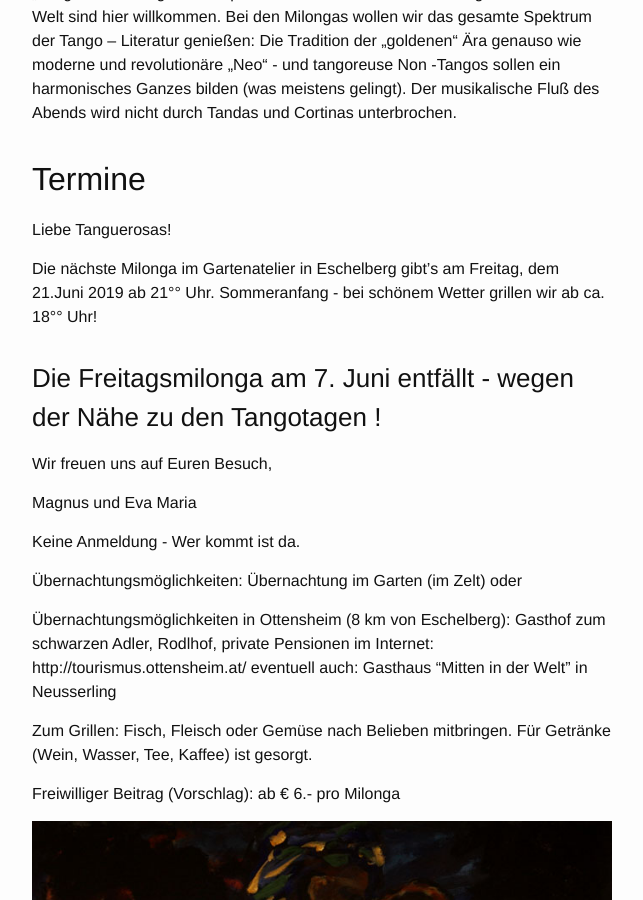
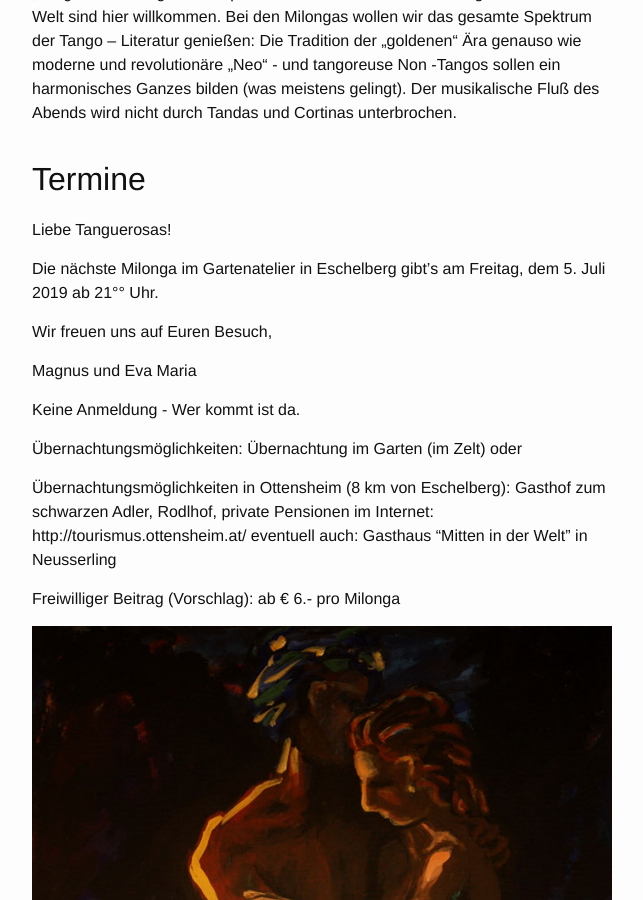
Before and after one commit to eschelberg/eschelberg.github.io, a Jekyll site: the page built from tango/index.md, in a window 1280 px wide and 900 px high, scrolled down 653 px. Shown: the whole window, without its empty margins (158-801 px from the left). Built offline with Jekyll 4.4.1, drawn with Linux system fonts in a browser that asks for light colours.

Commit message:
Update index.md

```diff
--- a/tango/index.md
+++ b/tango/index.md
@@ -13,10 +13,7 @@
 
 Liebe Tanguerosas!
 
-Die nächste Milonga im Gartenatelier in Eschelberg gibt’s am Freitag, dem 21.Juni 2019 ab 21°° Uhr.
-Sommeranfang - bei schönem Wetter grillen wir ab ca. 18°° Uhr!
-
-### Die Freitagsmilonga am 7. Juni entfällt - wegen der Nähe zu den Tangotagen !
+Die nächste Milonga im Gartenatelier in Eschelberg gibt’s am Freitag, dem 5. Juli 2019 ab 21°° Uhr.
 
 Wir freuen uns auf Euren Besuch,
 
@@ -32,8 +29,6 @@
 Übernachtungsmöglichkeiten in
 Ottensheim (8 km von Eschelberg): Gasthof zum schwarzen Adler, Rodlhof, private Pensionen im Internet: http://tourismus.ottensheim.at/ eventuell auch: Gasthaus “Mitten in der Welt” in Neusserling
 
-Zum Grillen: Fisch,  Fleisch oder Gemüse nach Belieben mitbringen. Für Getränke (Wein, Wasser, Tee, Kaffee) ist gesorgt.
-
 Freiwilliger Beitrag (Vorschlag): ab € 6.- pro Milonga
 
 ![Titel](/files/tango/TB12_248.jpg)
```
